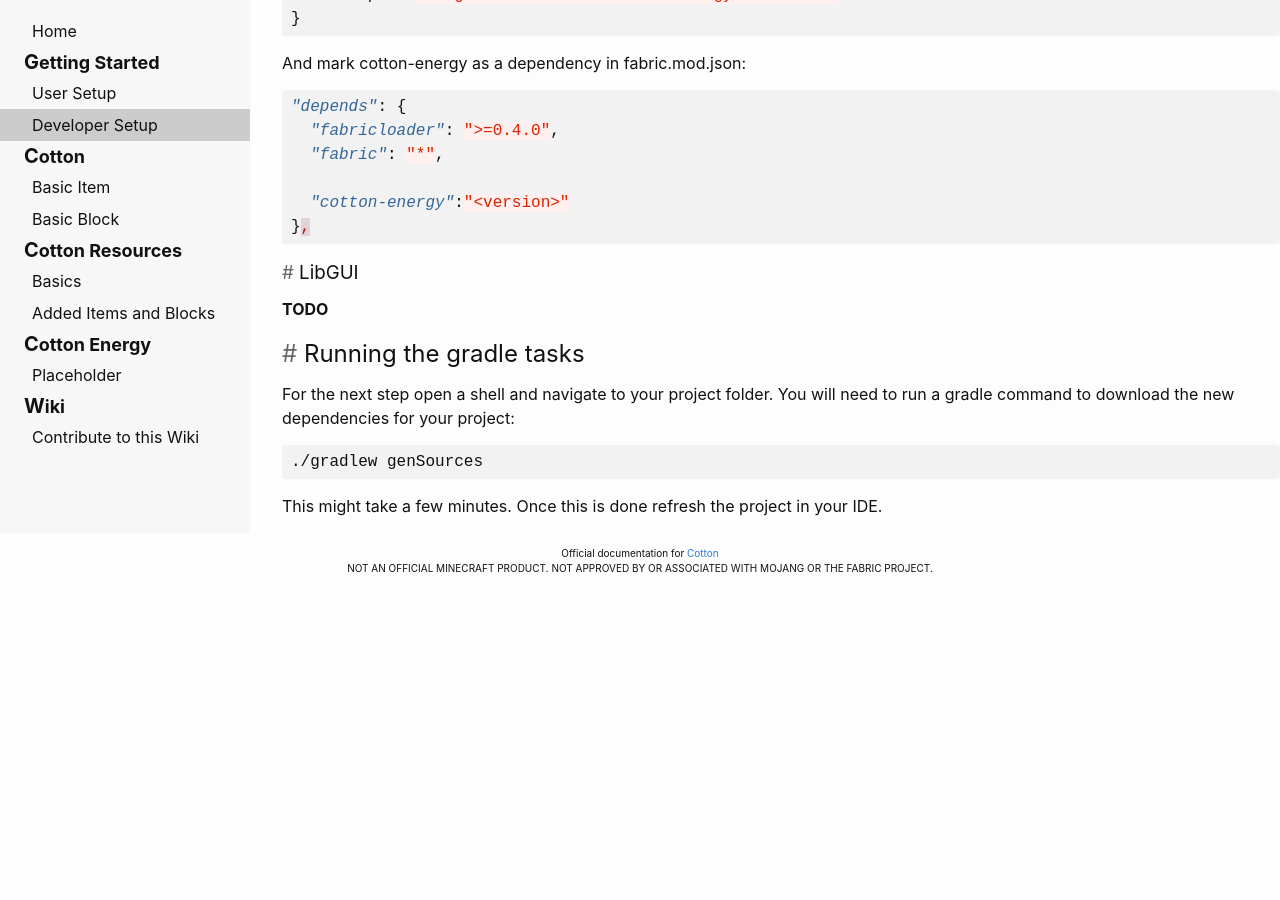
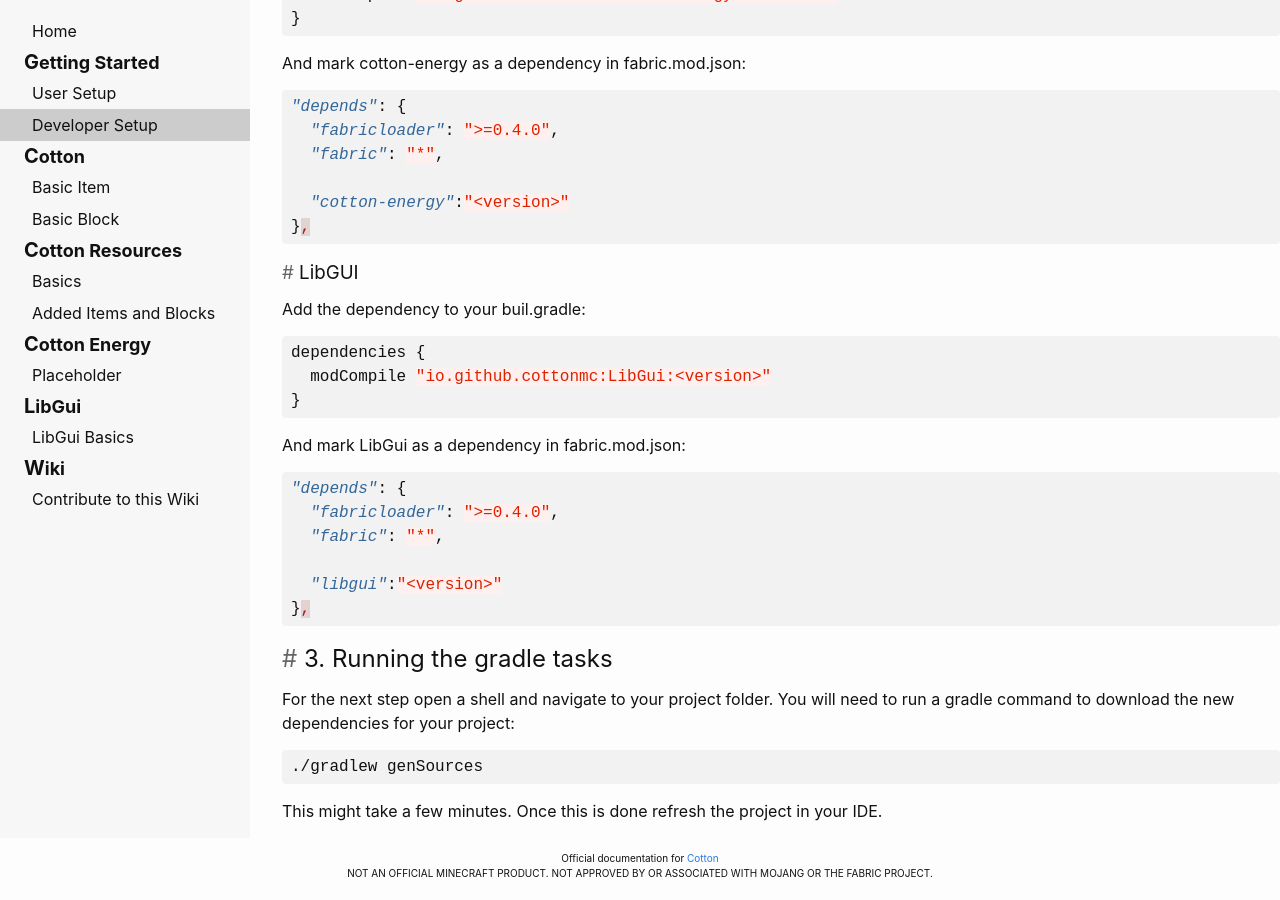
Before and after one commit to CottonMC/Wiki, a Jekyll site: the page built from _pages/_getting_started/SetupDeveloper.md, in a window 1280 px wide and 900 px high, scrolled down 1912 px. Built offline with Jekyll 4.4.1, drawn with Linux system fonts in a browser that asks for light colours; before the commit the page ends 2507 px from its top, so only the background shows below that; some of the changed text lies outside the part shown.

Commit message:
Add LiobGui

````diff
--- a/_config.yml
+++ b/_config.yml
@@ -36,9 +36,13 @@ collections:
     output: true
     order: 4
     display: Cotton Energy
+  libgui:
+    output: true
+    order: 5
+    display: LibGui
   wiki:
     output: true
-    order: 5
+    order: 6
     display: Wiki
 
 
--- a/_pages/_getting_started/SetupDeveloper.md
+++ b/_pages/_getting_started/SetupDeveloper.md
@@ -96,9 +96,22 @@ And mark cotton-energy as a dependency in fabric.mod.json:
 
 ### LibGUI
 
-  __TODO__
+Add the dependency to your buil.gradle:
+```bash
+dependencies {
+  modCompile "io.github.cottonmc:LibGui:<version>"
+}
+```
+And mark LibGui as a dependency in fabric.mod.json:
+```json
+"depends": {
+  "fabricloader": ">=0.4.0",
+  "fabric": "*",
 
-## Running the gradle tasks
+  "libgui":"<version>"
+},
+```
+## 3. Running the gradle tasks
 For the next step open a shell and navigate to your project folder. You will need to run a gradle command to download the new dependencies for your project:
 ```bash
 ./gradlew genSources
````
Also changed, not shown: other parts of _pages/_getting_started/SetupDeveloper.md (+2 -2 lines), _pages/_libgui/Basics.md (added, +97 -0 lines).
